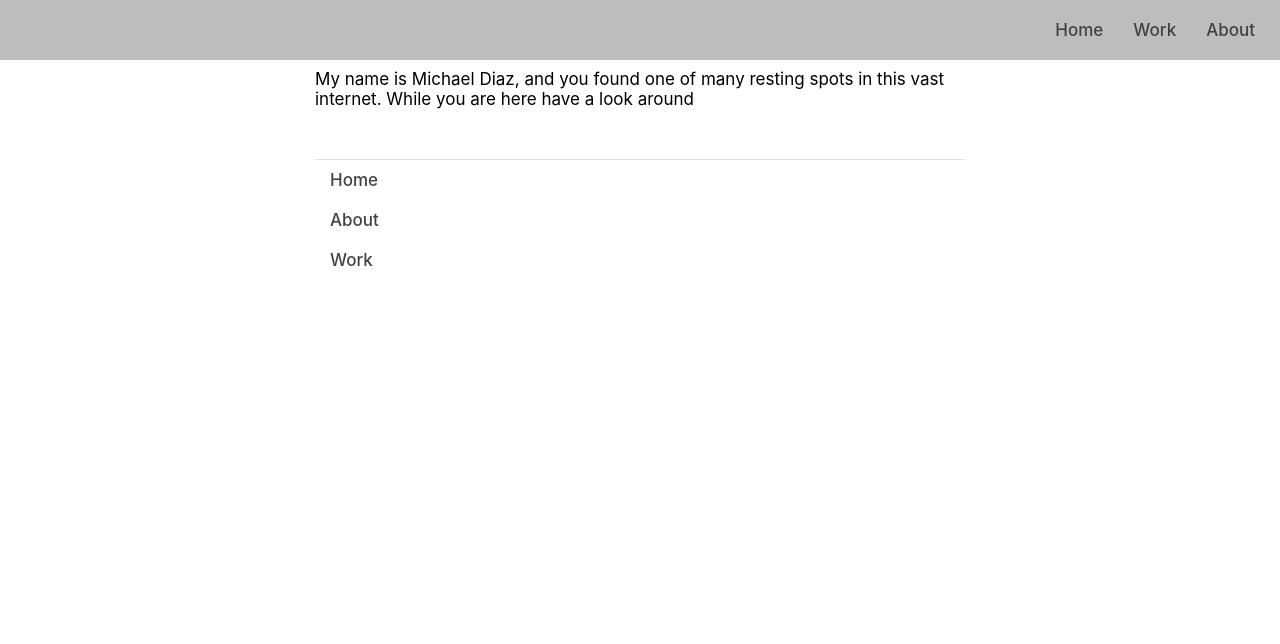
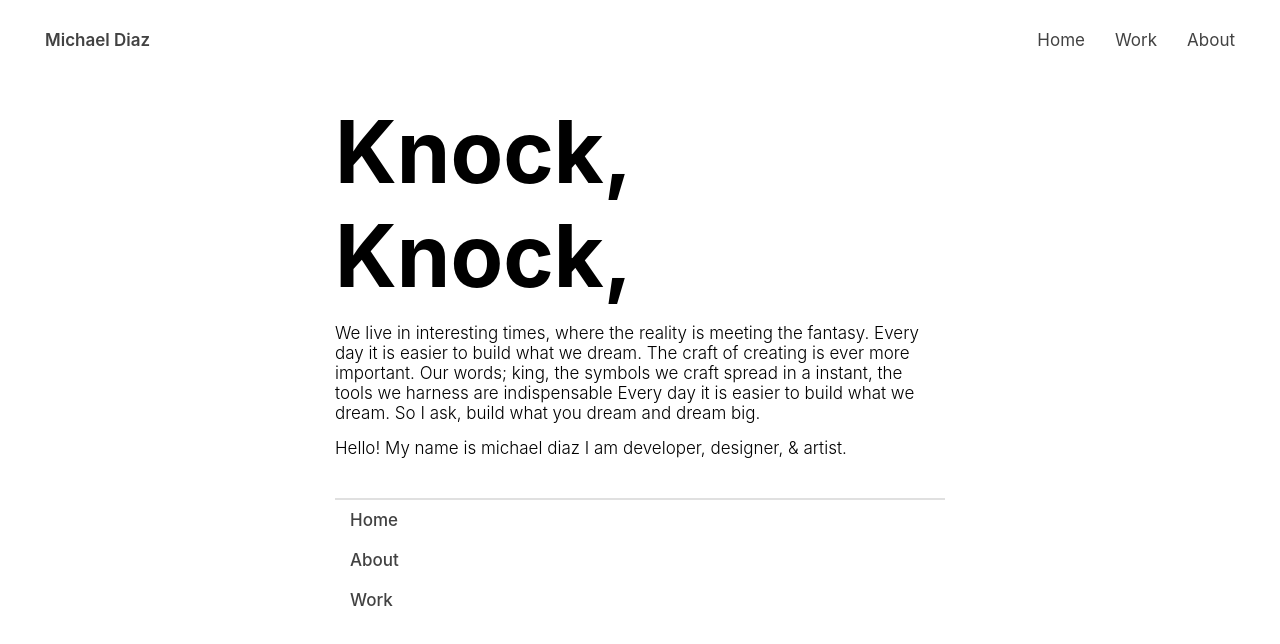
Before and after one commit to croculator/portfolio-site, a Next.js app: page /home in a window 1280 px wide. Shown: the top 644 px of the page. Built offline with nearby package versions, Linux system fonts and the light colour scheme.

Commit message:
refactored code, fixed navbar, added work history with pics

```diff
--- a/components/footer.js
+++ b/components/footer.js
@@ -21,22 +21,18 @@ const NavElement = styled('navelement', {
 
 const Footer = ({ }) => {
   return (
-    <Box css={{ width: 650, margin: 'auto', position: 'auto', bottom: 0, }}>
+    <Box css={{ maxWidth: 650, margin: '20', position: 'center', bottom: 0, }}>
 
       <Box
       css={{
-        borderTop: "1px solid",
+        boxSizing: 'border-box',
+        justifyContent: 'center',
+        alignItems: 'center',
+        border: "1px solid",
         borderColor: "$gray600",
-        py: "$4",
-        display: "grid",
-        gridTemplateColumns: "repeat(1, minmax(0, 1fr))",
-        marginTop: 50,
-        margin: "50 auto",
-        fontSize: "$1",
-        px: "$4",
-        "@bp2": {
-          gridTemplateColumns: "repeat(3, minmax(0, 1fr))",
-        },
+        maxWidth: '100%',
+        marginTop: 40,
+
       }}
     />
 
@@ -45,11 +41,6 @@ const Footer = ({ }) => {
         <Link href="/about"><NavElement>About</NavElement></Link>
         <Link href="/work"><NavElement>Work</NavElement></Link>
       </Box>
-
-
-
-
-
     </Box>
   );
 };
--- a/components/layout.js
+++ b/components/layout.js
@@ -5,22 +5,26 @@ import Nav from "../components/nav"
 const Layout = ({ pageTitle, children }) => {
   return (
     <>
+    {/* <Box css={{ backgroundColor: 'hsla(47, 19%, 91%, 0.95)', }}> */}
+
         <Box css= {{
             boxSizing: 'border-box',
             justifyContent: 'center',
             alignItems: 'center',
             maxWidth: 650,
+            padding: 20,
             margin: 'auto',
-            // /backgroundColor: '#ECEAE3'
+            }}>
 
-        }}>
             <title>{ pageTitle }</title>
 
+           <Box css={{marginTop: 80}}>
             {children}
-
+            </Box>
             <Footer/>
         </Box>
         <Nav/>
+        {/* </Box> */}
     </>
   );
 };
--- a/components/nav.js
+++ b/components/nav.js
@@ -11,7 +11,7 @@ import { styled } from '../stitches.config.ts';
     padding: '$2 $3',
     border: '2px solid $turq',
     color: '$gray100',
-    fontWeight: 500,
+    fontWeight: 400,
 
     '&:hover': {
       backgroundColor: '$turq',
@@ -25,18 +25,24 @@ const Nav = ({ }) => {
     <>
         <Box css={{
             overflow: 'hidden',
-            backgroundColor: '$gray500',
+            backgroundColor: 'hsla(0, 0%, 100%, 0.98)',
+            // backgroundColor: 'hsla(47, 19%, 91%, 0.95)',
             position: 'fixed',
             top: 0,
             width: '100%',
-            height: 60,
+            height: 80,
             display: 'flex',
-            justifyContent: 'flex-end',
+            flexDirection: 'row',
+            justifyContent: 'flex-start',
 
 
         }}>
 
-        <Box css={{ margin: 10, width: 500, boxSizing: 'border-box', display: 'flex', justifyContent: 'flex-end',}}>
+        <Box css={{ margin: 30, width: '100%', justifyContent: 'flex-start'}}>
+            <Link href="/home"><NavElement css={{ fontWeight: 600,}}>Michael Diaz</NavElement></Link>
+        </Box>
+
+        <Box css={{ margin: 30, justifyContent: 'flex-end'}}>
             <Link href="/home"><NavElement>Home</NavElement></Link>
             <Link href="/work"><NavElement>Work</NavElement></Link>
             <Link href="/about"><NavElement>About</NavElement></Link>
--- a/pages/home.js
+++ b/pages/home.js
@@ -5,13 +5,21 @@ import Box from "../components/box";
 const Home = () => {
     return (
         <Layout pageTitle="home">
-            <Box css={{ fontSize: '$9'}}>
-                Hello Traveler,
+            <Box css={{ fontSize: 86, fontWeight: 700,  maxWidth: 850,}}>Knock,</Box>
+            <Box css={{ fontSize: 86, fontWeight: 700,  maxWidth: 850,}}>Knock,</Box>
+
+            <Box css={{fontSize: '$5', marginTop: '$3', fontWeight: 300,}}>
+               We live in interesting times, where the reality is meeting the fantasy.
+                Every day it is easier to build what we dream.  The craft of creating is ever more
+                important. Our words; king, the symbols we craft spread in a instant, the tools we harness are
+                indispensable
+
+
+               Every day it is easier to build what we dream. So I ask, build what you dream and dream big.
             </Box>
 
-            <Box css={{fontSize: '$5', marginTop: '$3'}}>
-                My name is Michael Diaz, and you found one of many resting spots in this
-vast internet.  While you are here have a look around
+            <Box css={{fontSize: '$5', marginTop: '$3', fontWeight: 300,}}>
+                Hello! My name is michael diaz I am developer, designer, & artist.
             </Box>
         </Layout>
     )
```
Also changed, not shown: pages/work.js (+61 -5 lines).
